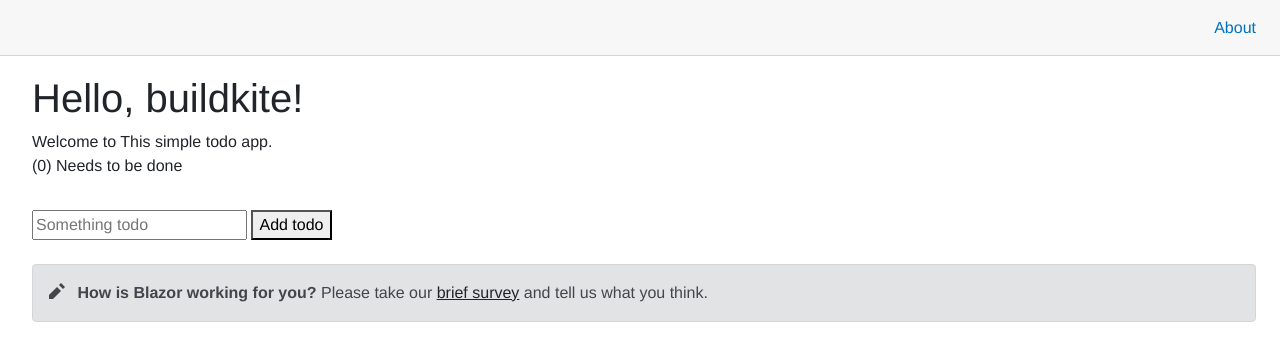
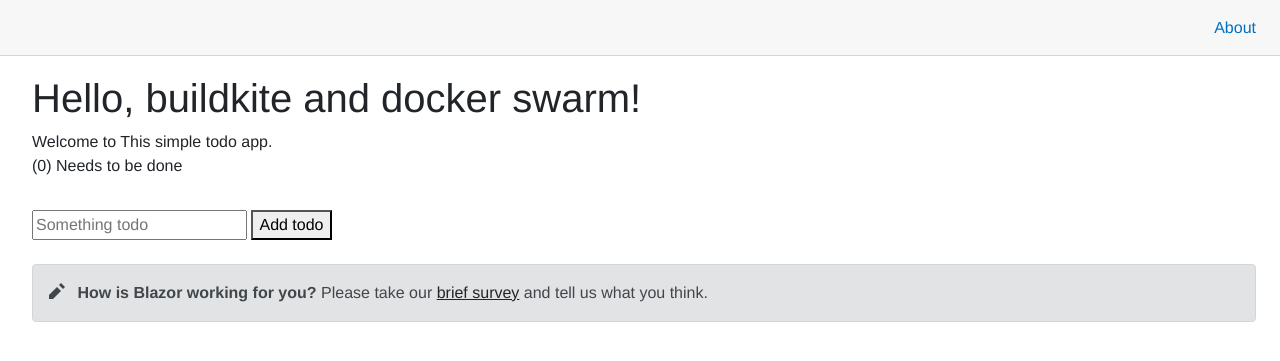
Before and after one commit to im9t/1-docker-compose-basic, an ASP.NET Core app: page / in a window 1280 px wide. Shown: the top 361 px of the page. Run offline with ASP.NET Core 8, Linux system fonts and the light colour scheme; data that the repository does not hold is empty; style sheets or scripts are compiled from the project's sources.

Commit message:
update H1 words

```diff
--- a/AspDotNet/BlazorWasm/Pages/Index.razor
+++ b/AspDotNet/BlazorWasm/Pages/Index.razor
@@ -4,7 +4,7 @@
 
 <PageTitle>Index</PageTitle>
 
-<h1>Hello, buildkite!</h1>
+<h1>Hello, buildkite and docker swarm!</h1>
 
 Welcome to This simple todo app.
 <p> (@TodoItems.Count(todo => !todo.IsComplete))  Needs to be done</p>
```
